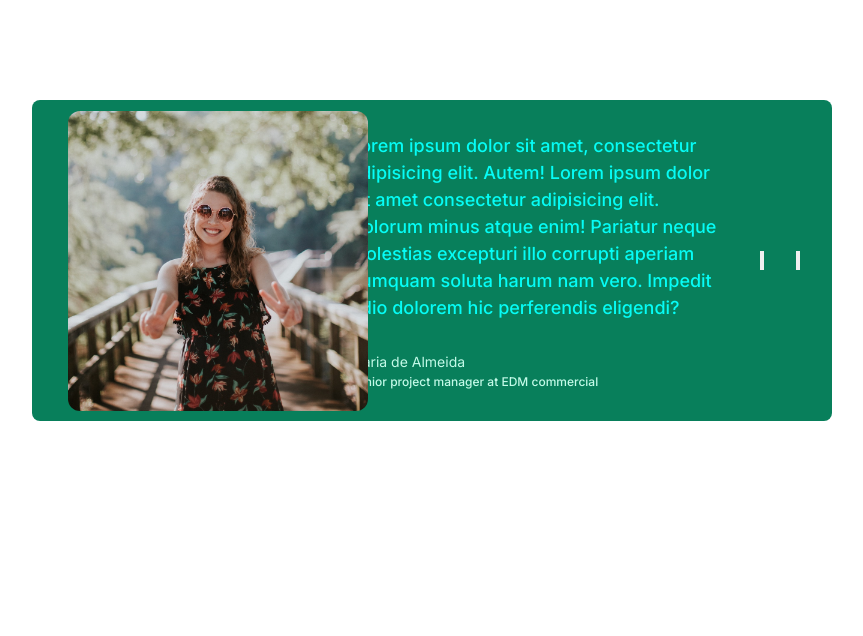
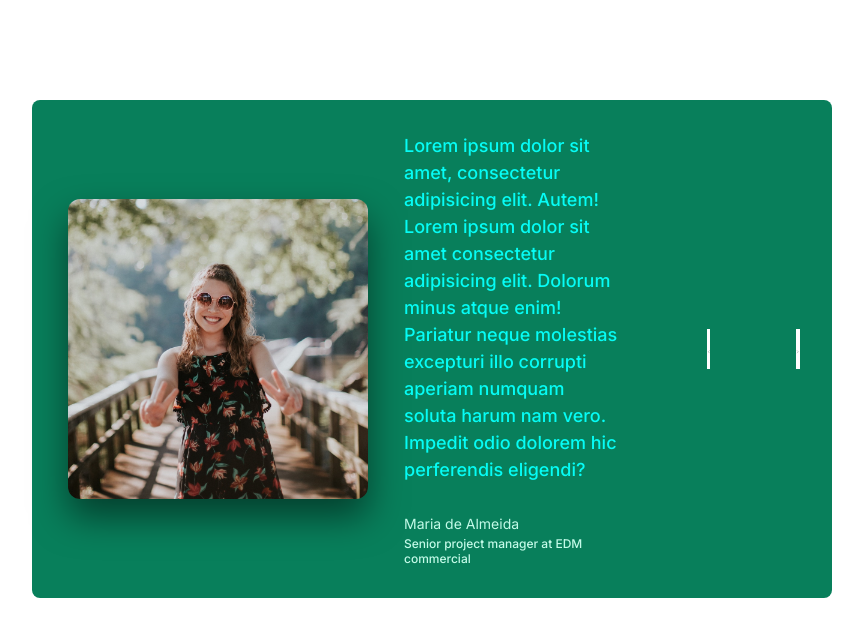
Before and after one commit to emmanuelkamala/salum-emmanuel-project, a plain HTML site: page design/carousel/index.html in a window 1280 px wide. Shown: the whole page, without its empty margins (208-1071 px from the left). Drawn offline with Linux system fonts and the light colour scheme.

```diff
--- a/design/carousel/css/styles.css
+++ b/design/carousel/css/styles.css
@@ -40,16 +40,23 @@
     border-radius: 8px;
     display: flex;
     align-items: center;
-    gap: 32px;
+    gap: 86px;
+  }
+  .btn {
+    background-color: white;
+    border: none;
+    height: 40px;
+    width: 40px;
+  }
+  .btn-icon {
   }
 
-  .btn-icon {
-  }
 
   img {
     height: 200px;
     border-radius: 8px;
     transform: scale(1.5);
+    box-shadow: 0 12px 24px rgba(0, 0, 0, 0.5);
   }
 
   .testimonial-text {
```
